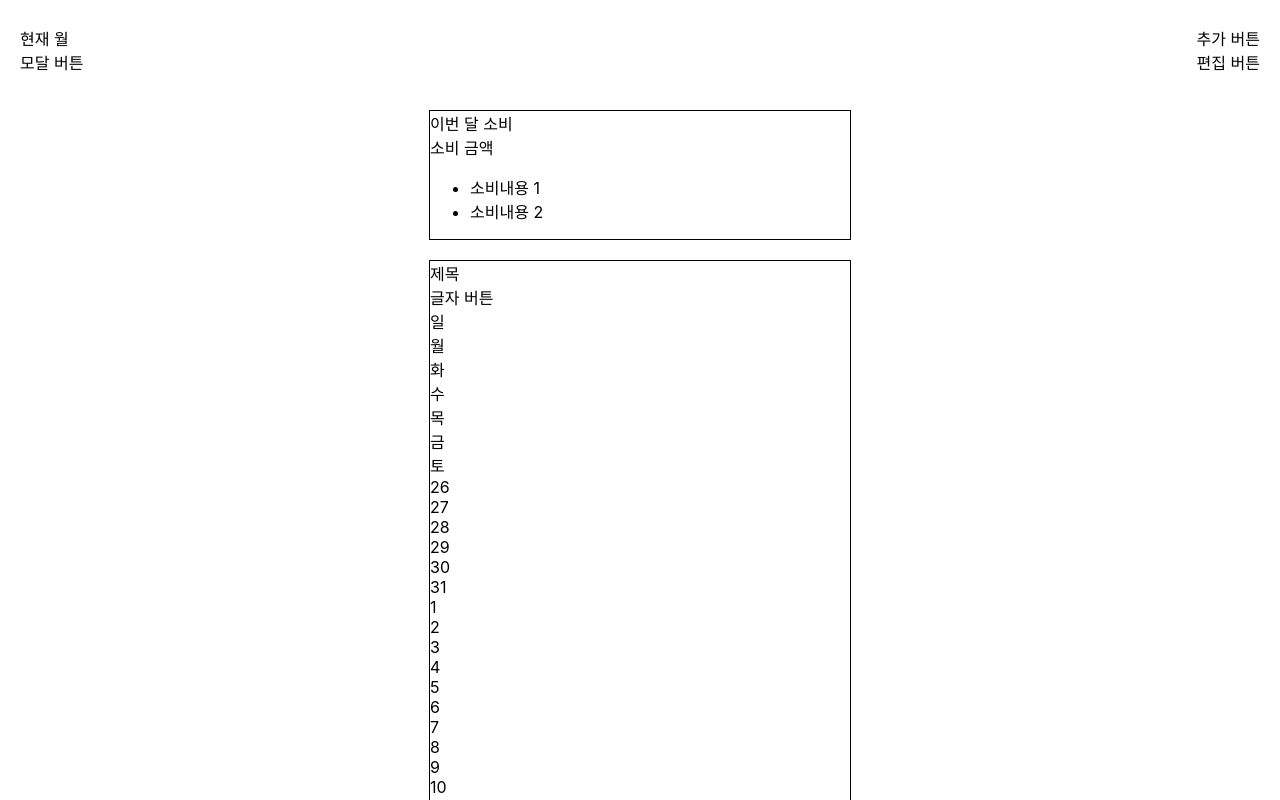
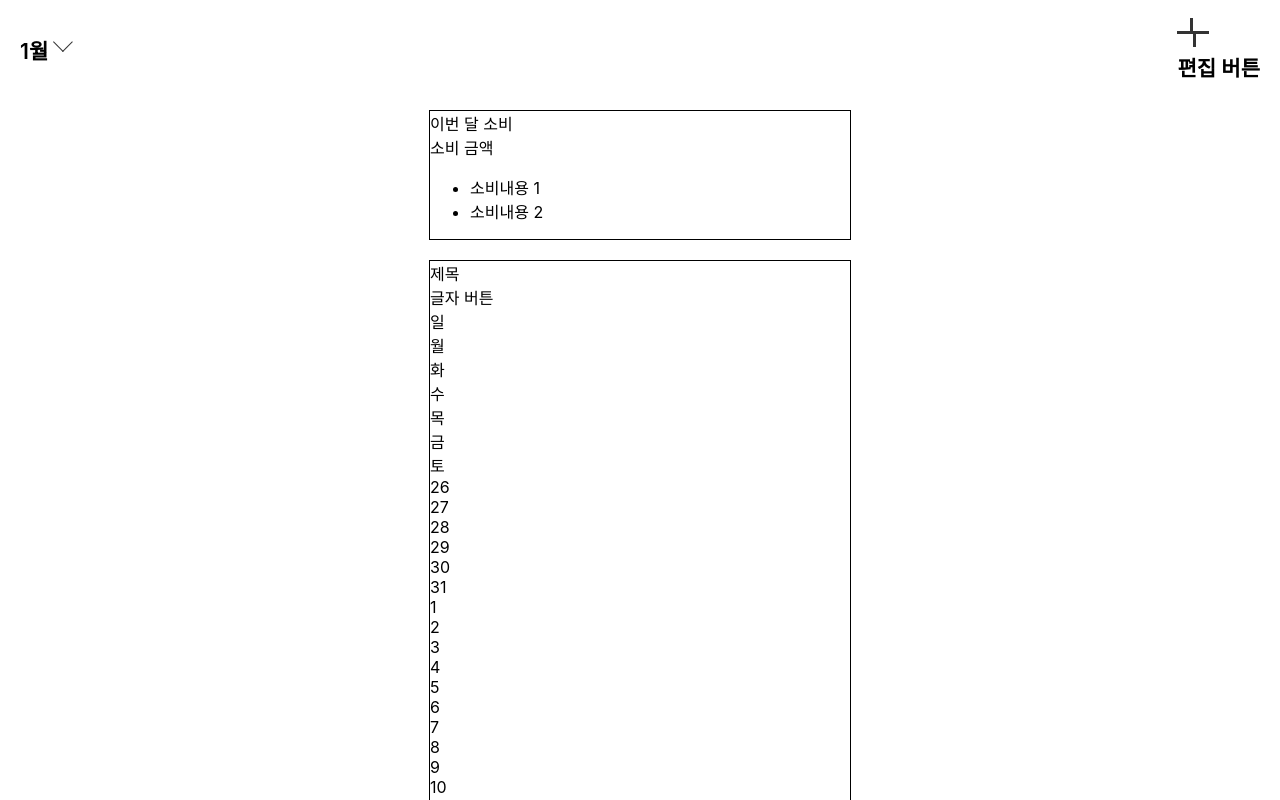
Before and after one commit to ybw903/Financial-ledger, a React (Create React App) app in the folder client/: page / in a window 1280 px wide. Shown: the top 800 px of the page. Built offline with nearby package versions, Linux system fonts and the light colour scheme.

Commit message:
style: button in header

```diff
--- a/client/src/App.tsx
+++ b/client/src/App.tsx
@@ -1,6 +1,7 @@
-import React from 'react';
-import styled from 'styled-components';
-import Calendar from './components/Calendar';
+import React, { useState } from 'react'
+import styled from 'styled-components'
+import Calendar from './components/Calendar'
+import HeaderBar from './components/HeaderBar'
 
 const Main = styled.main`
   height: 100%;
@@ -15,10 +16,12 @@ const Header = styled.header`
   flex-direction: row;
   align-items: center;
   padding: 0px 20px;
+  font-weight: 600;
+  font-size: 21px;
 `
 const Section = styled.section`
   width: 100%;
-  display : flex;
+  display: flex;
   align-items: center;
   flex-direction: column;
 `
@@ -30,17 +33,11 @@ const Card = styled.div`
 `
 
 function App() {
+  const [date, setDate] = useState(new Date())
   return (
     <Main>
       <Header>
-        <div>
-          <div>현재 월 </div>
-          <div> 모달 버튼</div>
-        </div>
-        <div>
-          <div>추가 버튼</div>
-          <div>편집 버튼</div>
-        </div>
+        <HeaderBar date={date} />
       </Header>
       <Section>
         <Card>
@@ -61,7 +58,7 @@ function App() {
             <div>글자 버튼</div>
           </div>
           <div>
-            <Calendar date={new Date()}></Calendar>
+            <Calendar date={date}></Calendar>
           </div>
           <div>
             <ul>
@@ -72,7 +69,7 @@ function App() {
         </Card>
       </Section>
     </Main>
-  );
+  )
 }
 
-export default App;
+export default App
--- a/client/src/components/Calendar/index.tsx
+++ b/client/src/components/Calendar/index.tsx
@@ -8,18 +8,18 @@ const Calendar: React.FC<ICalendar> = (props) => {
   const dayStr = ['일', '월', '화', '수', '목', '금', '토']
 
   const drawCalendarHeader = () => {
-    return dayStr.map((day) => {
-      return <div>{day}</div>
+    return dayStr.map((day, i) => {
+      return <div key={i}>{day}</div>
     })
   }
 
   const drawCalendarBody = () => {
-    return calendarDate.map((date) => {
-      return <div>{date}</div>
+    return calendarDate.map((date, i) => {
+      return <div key={i}>{date}</div>
     })
   }
 
-  React.useEffect(() => {
+  const getNewCalendarDate = React.useCallback(() => {
     const newCalendarDate: any[] = []
     const thisMonthStartDay = new Date(
       props.date.getFullYear(),
@@ -52,8 +52,12 @@ const Calendar: React.FC<ICalendar> = (props) => {
       const date = i + 1
       newCalendarDate.push(date)
     }
-    setCalendarDate((prev) => [...newCalendarDate])
-  }, [])
+    return newCalendarDate
+  }, [props.date])
+
+  React.useEffect(() => {
+    setCalendarDate((prev) => [...getNewCalendarDate()])
+  }, [props.date])
 
   return (
     <div>
--- /dev/null
+++ b/client/src/components/HeaderBar/index.style.ts
@@ -0,0 +1,42 @@
+import styled from 'styled-components'
+
+export const MonthTitle = styled.div`
+  display: flex;
+`
+export const ArrowButton = styled.div`
+  &:after {
+    content: '';
+    display: inline-block;
+    width: 0.8rem;
+    height: 0.8rem;
+    margin-left: 0.5rem;
+    margin-bottom: 0.5rem;
+    border-bottom: 0.1rem solid #333;
+    border-right: 0.1rem solid #333;
+    transform: rotate(45deg);
+    cursor: pointer;
+  }
+`
+
+export const PlusButton = styled.div`
+  &:after {
+    content: '';
+    display: inline-block;
+    width: 0.8rem;
+    height: 0.8rem;
+    margin-top: 0.8rem;
+    border-top: 0.2rem solid #333;
+    border-left: 0.2rem solid #333;
+    cursor: pointer;
+  }
+  &::before {
+    content: '';
+    display: inline-block;
+    width: 0.8rem;
+    height: 0.8rem;
+    margin-bottom: 0.8rem;
+    border-bottom: 0.2rem solid #333;
+    border-right: 0.2rem solid #333;
+    cursor: pointer;
+  }
+`
--- /dev/null
+++ b/client/src/components/HeaderBar/index.tsx
@@ -0,0 +1,22 @@
+import * as React from 'react'
+import { ArrowButton, MonthTitle, PlusButton } from './index.style'
+interface IHeaderBar {
+  date: Date
+}
+
+const HeaderBar: React.FC<IHeaderBar> = (props) => {
+  return (
+    <>
+      <MonthTitle>
+        <div>{props.date.getMonth() + 1}월</div>
+        <ArrowButton />
+      </MonthTitle>
+      <div>
+        <PlusButton />
+        <div>편집 버튼</div>
+      </div>
+    </>
+  )
+}
+
+export default HeaderBar
```
